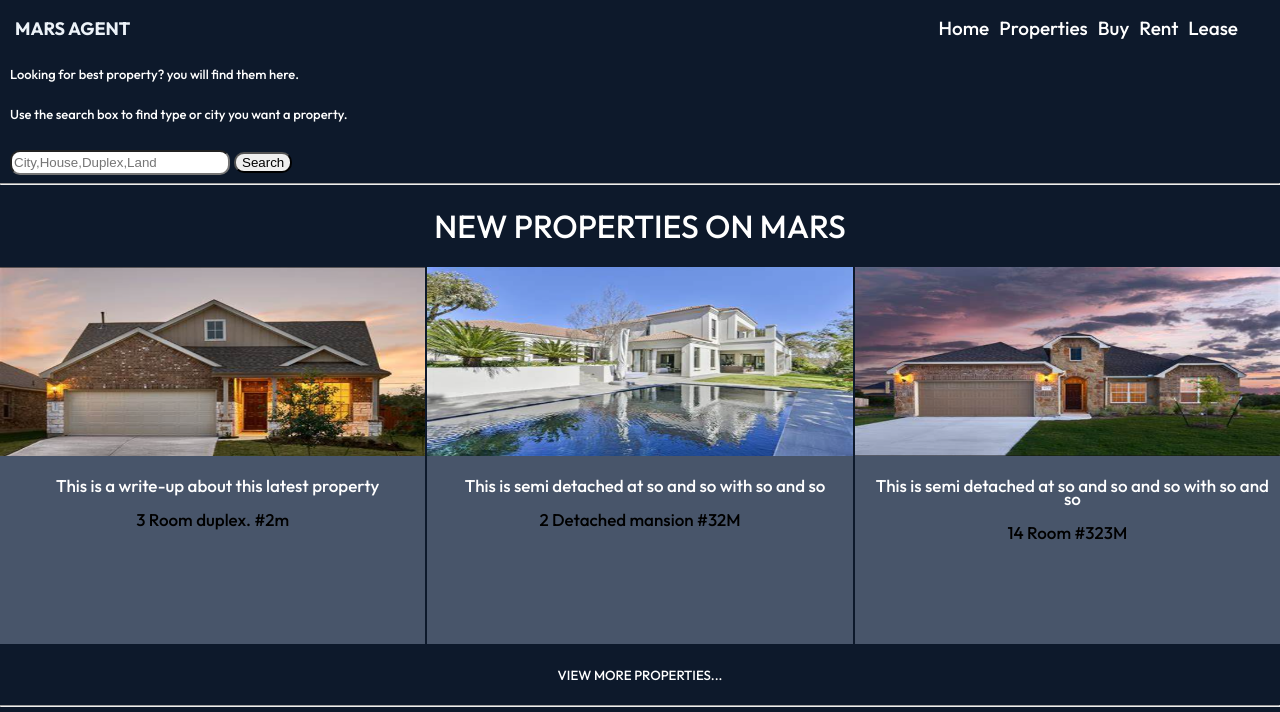
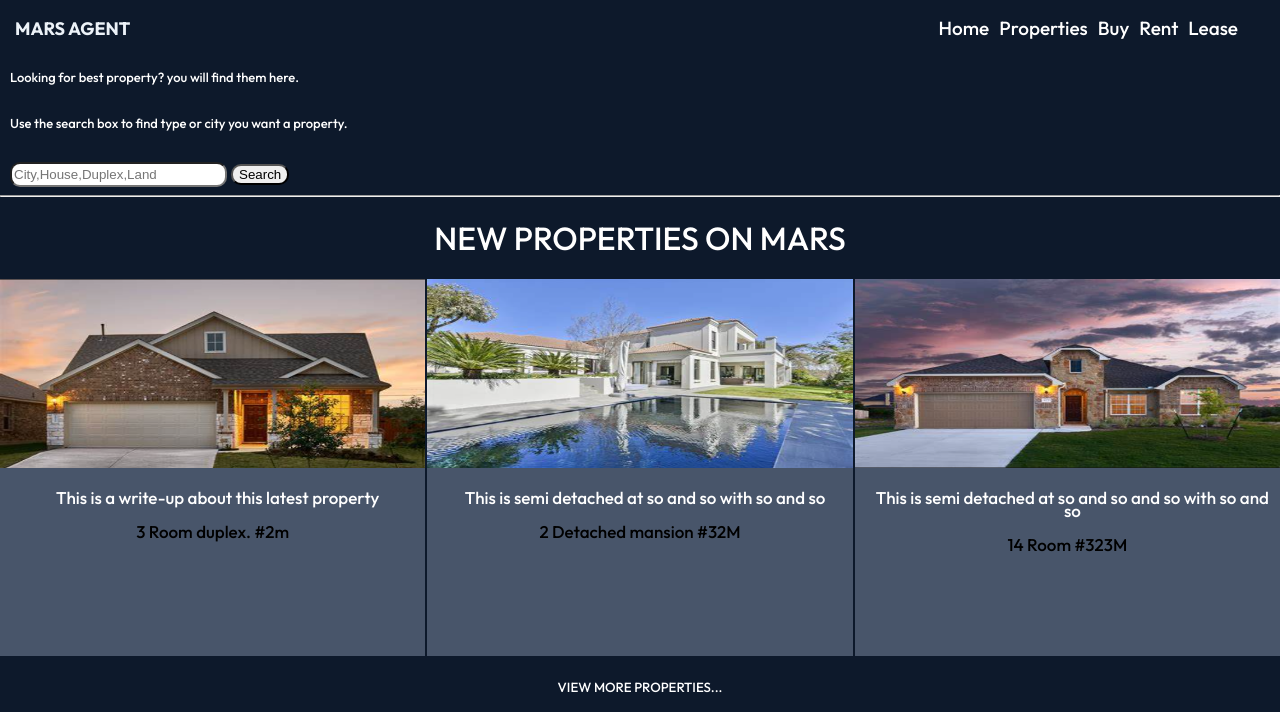
Before and after one commit to Labere265/estate, a plain HTML site: page index.html in a window 1280 px wide. Shown: the top 712 px of the page. Drawn offline with Linux system fonts and the light colour scheme.

Commit message:
Update style.css

```diff
--- a/style.css
+++ b/style.css
@@ -84,10 +84,9 @@ body{
 		font-weight: 500;
 		color: var(--White);
 		margin-left: 10px;
-		line-height: 10px;
 }
 .search_box {
-		width:220px;
+		width:217px;
 		border-radius: 10px;
 		height: 25px;
 		color: black;
@@ -96,6 +95,7 @@ body{
 button {
 		border-radius: 10px;
 		color:var(--Soft blue);
+                outline: none;
 }
 button:hover{
 		color: blue;
```
